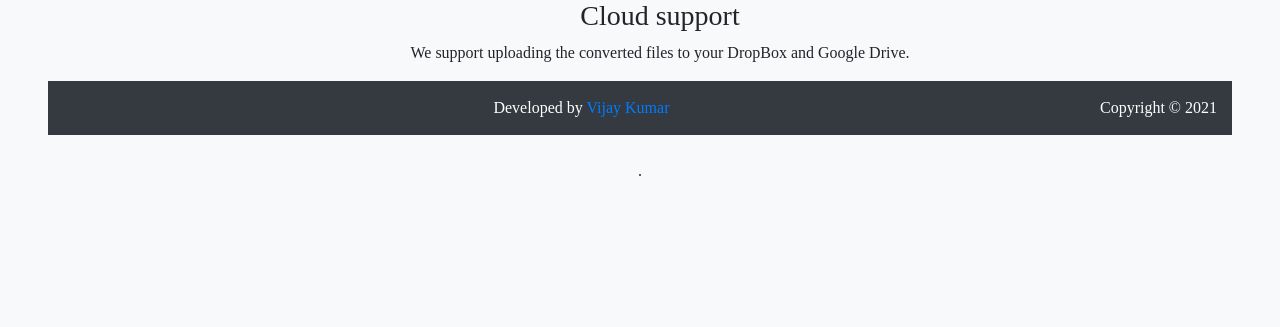
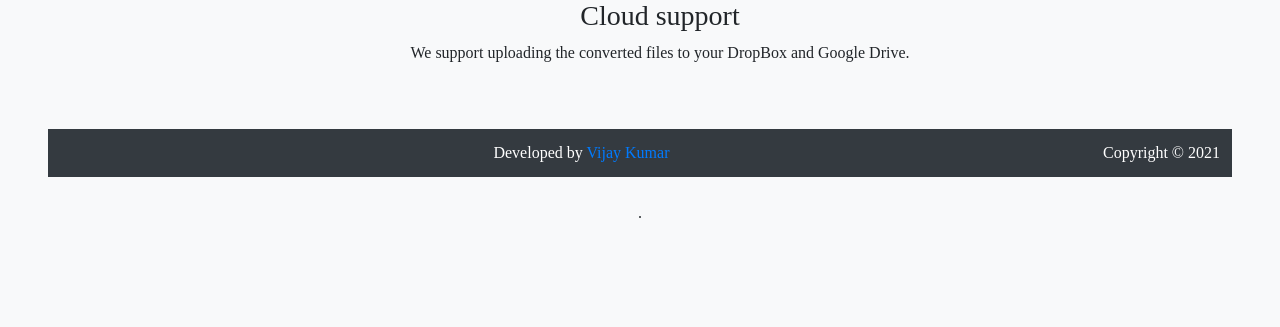
Before and after one commit to shadowninja024/DLhut, a PHP site: page / in a window 1280 px wide. Shown: the part 2965-3292 px from the top of the page. After the commit the page ends 3183 px from the top, so only its background shows below. Run offline with PHP 8.4, Linux system fonts and the light colour scheme; data that the repository does not hold is empty; some web fonts are replaced.

Commit message:
Update index.php

```diff
--- a/index.php
+++ b/index.php
@@ -152,9 +152,10 @@ if ('serviceWorker' in navigator) { navigator.serviceWorker.register('/inc/servi
 </ul>
 </div>
 <!-- ShareThis BEGIN --><div class="sharethis-inline-share-buttons"></div><!-- ShareThis END -->
-<div class="bg-dark text-white" style="bottom: 0;width: 100%;padding:15px">Developed by <a target="_blank" href="https://www.instagram.com/theofficialvkr">Vijay Kumar</a> <span style="float: right;">Copyright &copy; <?php echo date("Y"); ?></span></div><br> .
+<br><br>
+<div class="bg-dark text-white" style="bottom: 0;width: 100%;padding:12px">Developed by <a target="_blank" href="https://www.instagram.com/theofficialvkr">Vijay Kumar</a> <span style="float: right;">Copyright &copy; <?php echo date("Y"); ?></span></div><br> .
 
-</center><br><br><br><br>
+</center>
 </div>
 <script type="text/javascript">
         window.setInterval(function(){
```
